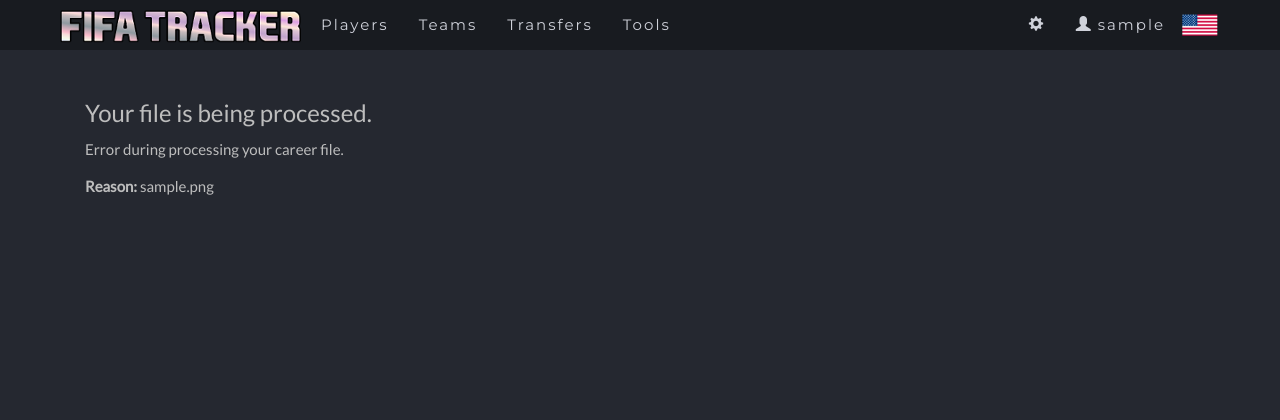
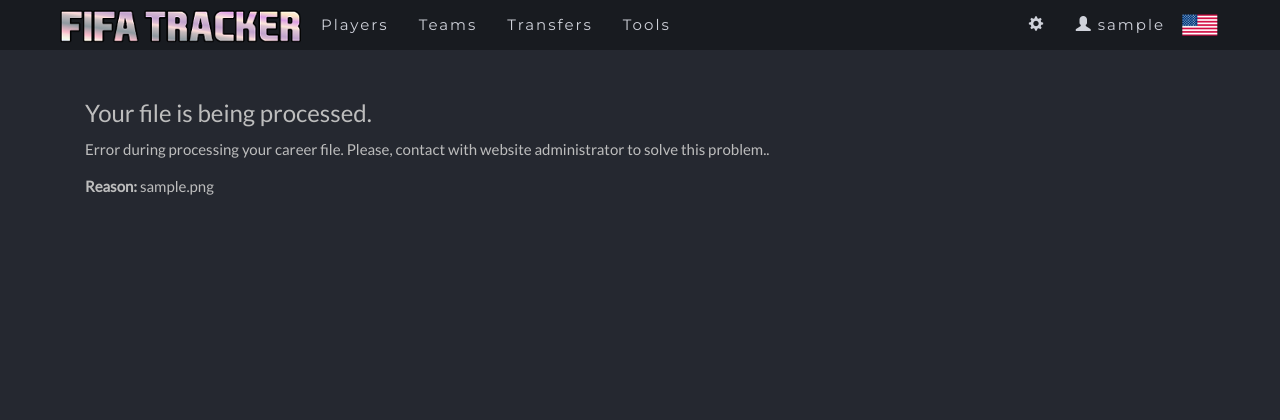
Before and after one commit to mortier80653/FIFA-Tracker, a Django app: page /upload/ in a window 1280 px wide. Shown: the top 420 px of the page. Run offline with Django 3.2, Linux system fonts and the light colour scheme; a user stored in the database is signed in; tables that the repository leaves empty hold one stand-in row (values such as "Sample post"); data that the repository does not hold is empty; parts of the project's set-up code (start-up, migrations or seed data) failed here and were passed over; some libraries are stand-ins or nearby versions.

Commit message:
updated error message.

```diff
--- a/FIFATracker/templates/upload.html
+++ b/FIFATracker/templates/upload.html
@@ -20,7 +20,7 @@
         setTimeout(checkStatus, 10000);
       } else if (status_code == 1) {
         $( "h3:first" ).text("Failed.");
-        $(".process_status_info").text("Error during processing your career file.")
+        $(".process_status_info").text("Error during processing your career file. Please, contact with website administrator to solve this problem.")
         $(".status").text("Reason:")
       } else if (status_code == 2) {
         $( "h3:first" ).text("Success!");
@@ -56,7 +56,7 @@
         <p><strong><span class="status">{% trans 'Status (updates every 10s)' %}:</span></strong></p>
         <p><span class="process_status_msg">{{cs_model.file_process_status_msg}}</span></p>
       {% elif cs_model.file_process_status_code == 1 %}
-        <p>{% trans 'Error during processing your career file' %}.</p>
+        <p>{% trans 'Error during processing your career file. Please, contact with website administrator to solve this problem.' %}.</p>
         <p><strong>{% trans 'Reason' %}:</strong> {{cs_model.file_process_status_msg}}</p>
       {% elif cs_model.file_process_status_code == 2 %}
         <p>{% trans 'Career file has been processed. Everything should work' %} :)</p>
```
